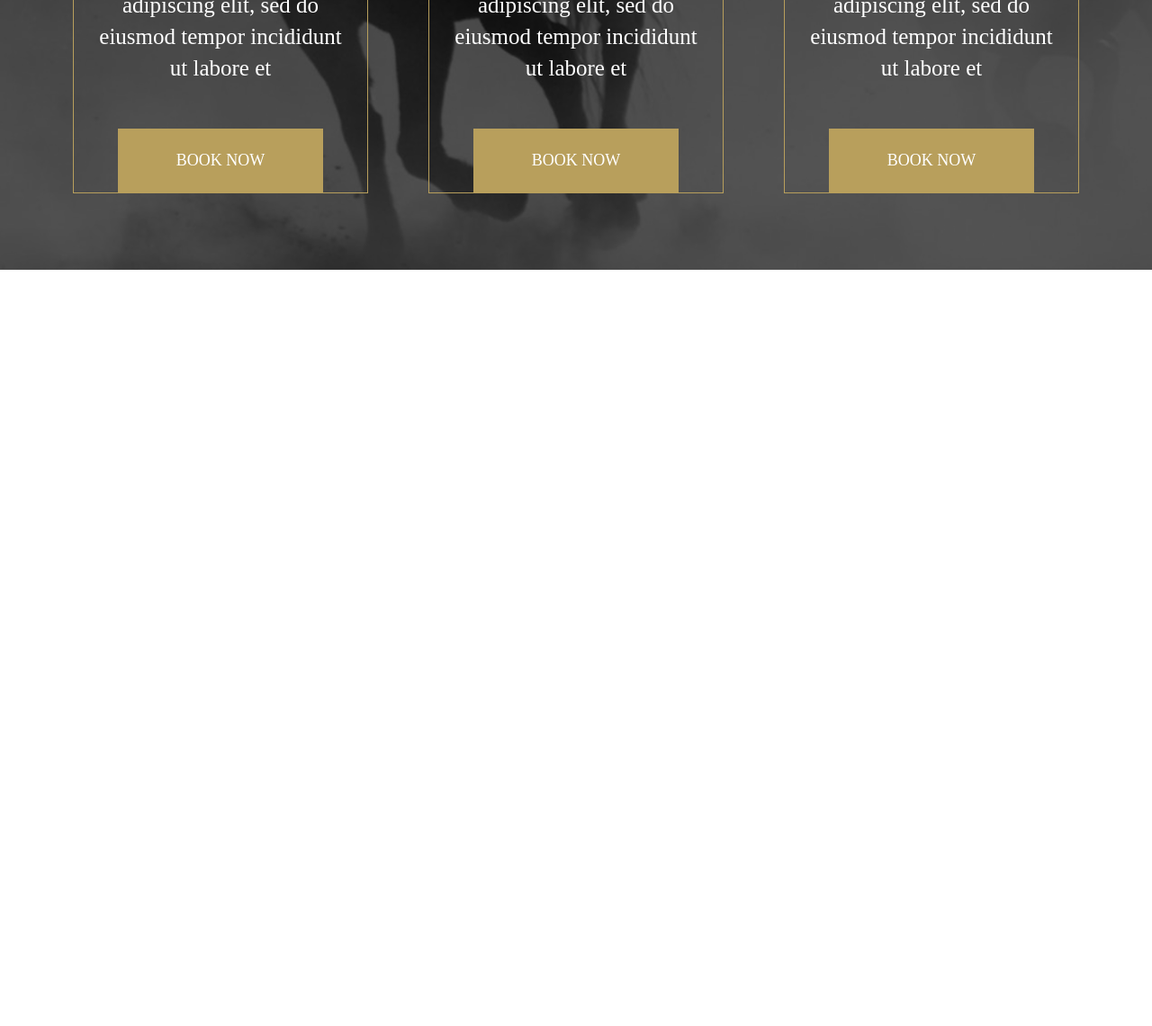
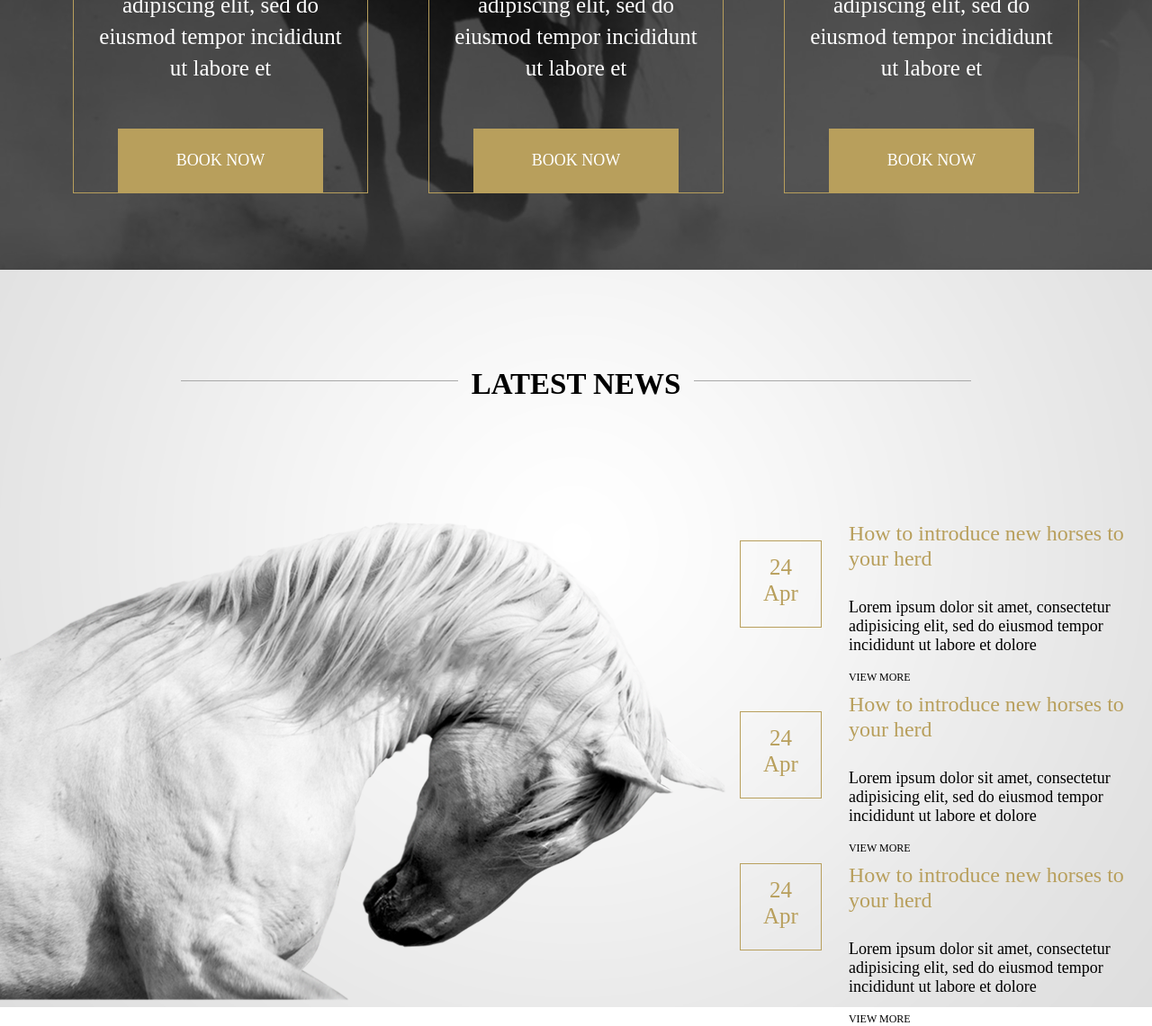
Before and after one commit to MaksYig/Equestrian-, a plain HTML site: page app/index.html in a window 1280 px wide. Shown: the part 4312-5453 px from the top of the page at 90% size. Before the commit the page ends 4612 px from the top, so only its background shows below. Drawn offline with nearby package versions, Linux system fonts and the light colour scheme; a script that the page names is missing; files whose address does not match are found by name; a web font is replaced by a local one.

Commit message:
added news section

```diff
--- a/app/index.html
+++ b/app/index.html
@@ -255,6 +255,77 @@
           </div>
         </div>
       </section>
+
+      <section class="news">
+        <div class="section__name">
+          <div class="section__name-content">
+            <div class="section__name-title">
+             latest news
+            </div>
+          </div>
+          <div class="section__name-text">
+          </div>
+        </div>
+        <div class="news__wrapper">
+          <div class="news__box-pic">
+            <img src="img/content/news-pic.png" alt="">
+          </div>
+          <div class="news__box">
+            <div class="container">
+            <div class="news__box-items">
+                <div class="news__box-item">
+                  <div class="news__box-date">
+                    24 <span>Apr</span>
+                  </div>
+                  <div class="news__box-content">
+                  <div class="news__box-title">
+                    How to introduce new horses to your herd
+                  </div>
+                  <div class="news__box-text">
+                    Lorem ipsum dolor sit amet, consectetur adipisicing elit, sed do eiusmod tempor incididunt ut labore et dolore
+                  </div>
+                  <a href="#">view more</a>
+                </div>
+
+                </div>
+                <div class="news__box-item">
+                  <div class="news__box-date">
+                    24 <span>Apr</span>
+                  </div>
+                  <div class="news__box-content">
+                  <div class="news__box-title">
+                    How to introduce new horses to your herd
+                  </div>
+                  <div class="news__box-text">
+                    Lorem ipsum dolor sit amet, consectetur adipisicing elit, sed do eiusmod tempor incididunt ut labore et dolore
+                  </div>
+                  <a href="#">view more</a>
+                </div>
+
+                </div>
+                <div class="news__box-item">
+                  <div class="news__box-date">
+                    24 <span>Apr</span>
+                  </div>
+                  <div class="news__box-content">
+                  <div class="news__box-title">
+                    How to introduce new horses to your herd
+                  </div>
+                  <div class="news__box-text">
+                    Lorem ipsum dolor sit amet, consectetur adipisicing elit, sed do eiusmod tempor incididunt ut labore et dolore
+                  </div>
+                  <a href="#">view more</a>
+                </div>
+
+                </div>
+
+              </div>
+            </div>
+          </div>
+        </div>
+      </section>
+
+
     </main>
     <footer class="footer"></footer>
 
--- a/app/scss/style.scss
+++ b/app/scss/style.scss
@@ -435,9 +435,68 @@
     }
   }
 }
+/* end price section */
 
+/* start news section */
+.news{
+  background-image: url("../img/content/new-bg.png");
+  background-position: center;
+  background-size: cover;
+  &__wrapper{
+    display: flex;
+    .news__box-pic{
 
+    }
+    .news__box{
+      &-items{
 
+      }
+      &-item{
+        display: flex;
+        max-width: 610px;
+        height: 140px;
+        margin-bottom: 50px;
+        &:last-child{
+          margin-bottom: 0px;
+          padding-bottom: 90px;
+        }
+      }
+      &-content{
+        display: flex;
+        flex-direction: column;
+        margin-left: 30px;
+        a{
+          font-size: 12px;
+          font-weight: 400;
+          text-transform:uppercase;
+        }
+      }
+      &-date{
+        width: 97px;
+        height: 97px;
+        border: 1px solid $gold;
+        padding: 15px 25px;
+        margin: auto;
+        text-align: center;
+        color: $gold;
+        font-weight: 500;
+        span{
 
-/* end price section */
+        }
+      }
+      &-title{
+        font-size: 24px;
+        font-weight: 500;
+        color: $gold;
+        margin-bottom: 30px;
+      }
+      &-text{
+        font-size: 18px;
+        font-weight: 400;
+        margin-bottom: 20px;
+      }
+    }
+  }
+}
+/* end news section */
 @import "media";
```
Also changed, not shown: app/css/style.min.css, app/img/content/new-bg.png (added), app/img/content/news-pic.png (added).
